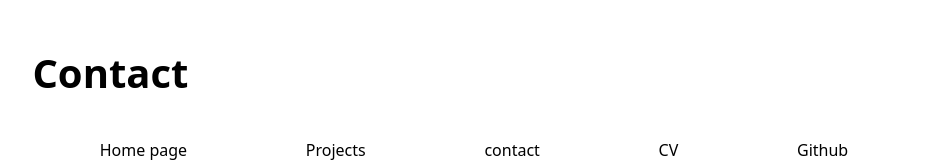
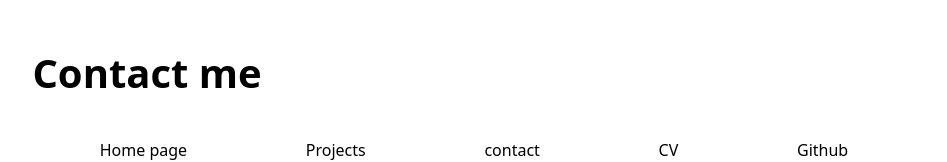
Before and after one commit to selinaz154/portfolio, a plain HTML site: page contact/index.html in a window 1280 px wide. Shown: the top 162 px of the page, without its empty margins (166-1113 px from the left). Drawn offline with Linux system fonts and the light colour scheme.

Commit message:
Update index.html

```diff
--- a/contact/index.html
+++ b/contact/index.html
@@ -9,7 +9,7 @@
 
 <body>
     <h1>
-        Contact
+        Contact me
     </h1>
     <header>
         <nav>
```
